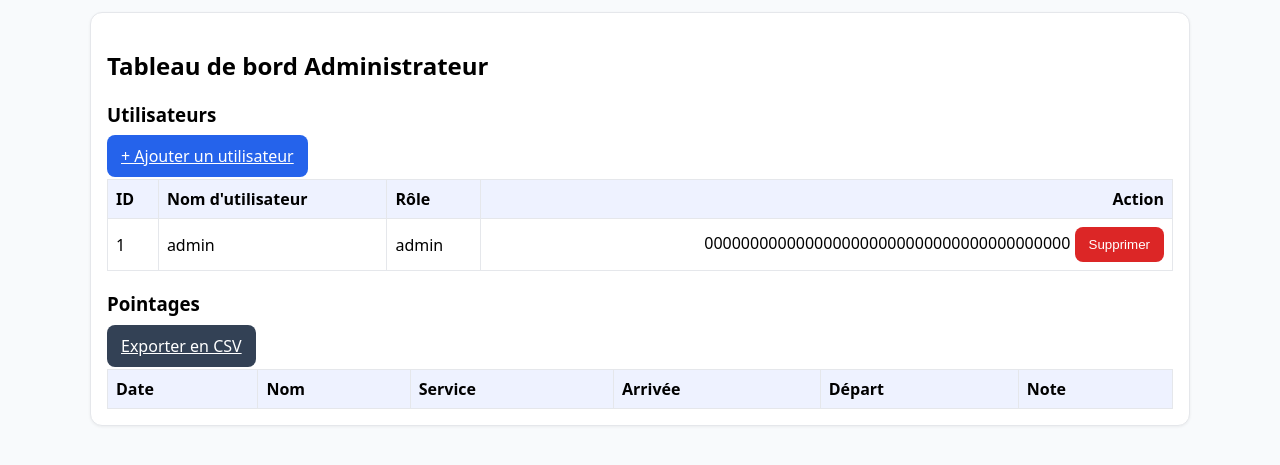
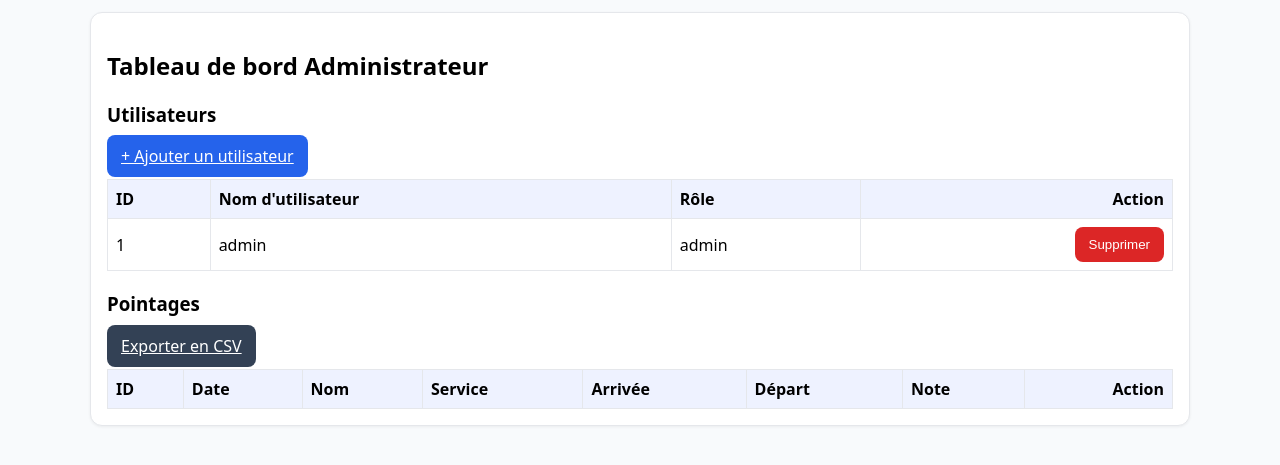
Before and after one commit to chessman8212-ai/poinatge_app, a Flask app: page /admin in a window 1280 px wide. Shown: the part 93-558 px from the top of the page. Run offline with Flask 3, Linux system fonts and the light colour scheme; the visitor is signed in with stand-in values (Sample User, id 1); data comes from the database, SQL or seed files in the repository; data that the repository does not hold is empty; some libraries are stand-ins or nearby versions.

Commit message:
Update admin.html

```diff
--- a/templates/admin.html
+++ b/templates/admin.html
@@ -2,7 +2,6 @@
 {% block content %}
 <h2>Tableau de bord Administrateur</h2>
 
-<!-- Gestion des utilisateurs -->
 <section style="margin-bottom:20px;">
   <h3>Utilisateurs</h3>
   <a href="{{ url_for('register') }}" class="btn btn-primary">+ Ajouter un utilisateur</a>
@@ -12,7 +11,7 @@
         <th>ID</th>
         <th>Nom d'utilisateur</th>
         <th>Rôle</th>
-        <th style="text-align:right;">Action</th>
+        <th class="right">Action</th>
       </tr>
     </thead>
     <tbody>
@@ -21,12 +20,9 @@
         <td>{{ u.id }}</td>
         <td>{{ u.username }}</td>
         <td>{{ u.role }}</td>
-        <td style="text-align:right;">
-          <form method="POST" action="{{ url_for('delete_user', user_id=u.id) }}"
-                onsubmit="return confirm('Supprimer l’utilisateur {{ u.username }} ?');" style="display:inline-block;">
+        <td class="right">
+          <form method="POST" action="{{ url_for('delete_user', user_id=u.id) }}" onsubmit="return confirm('Supprimer l’utilisateur {{ u.username }} ?');" style="display:inline-block;">
             <input type="hidden" name="csrf_token" value="{{ csrf_token() }}">
-
-            {{ csrf_token() }}
             <button class="btn btn-danger" type="submit">Supprimer</button>
           </form>
         </td>
@@ -36,31 +32,38 @@
   </table>
 </section>
 
-
-<!-- Gestion des pointages -->
 <section>
   <h3>Pointages</h3>
   <a href="{{ url_for('export_csv') }}" class="btn btn-secondary">Exporter en CSV</a>
   <table>
     <thead>
       <tr>
+        <th>ID</th>
         <th>Date</th>
         <th>Nom</th>
         <th>Service</th>
         <th>Arrivée</th>
         <th>Départ</th>
         <th>Note</th>
+        <th class="right">Action</th>
       </tr>
     </thead>
     <tbody>
       {% for r in rows %}
       <tr>
-        <td>{{ r.date }}</td>
+        <td>{{ r.id }}</td>
+        <td>{{ r.jour }}</td>
         <td>{{ r.nom }}</td>
         <td>{{ r.service or "" }}</td>
         <td>{{ r.arrivee }}</td>
         <td>{{ r.depart or "" }}</td>
         <td>{{ r.note or "" }}</td>
+        <td class="right">
+          <form method="POST" action="{{ url_for('delete_pointage', pid=r.id) }}" onsubmit="return confirm('Supprimer ce pointage ?');" style="display:inline-block;">
+            <input type="hidden" name="csrf_token" value="{{ csrf_token() }}">
+            <button class="btn btn-danger" type="submit">Supprimer</button>
+          </form>
+        </td>
       </tr>
       {% endfor %}
     </tbody>
```
